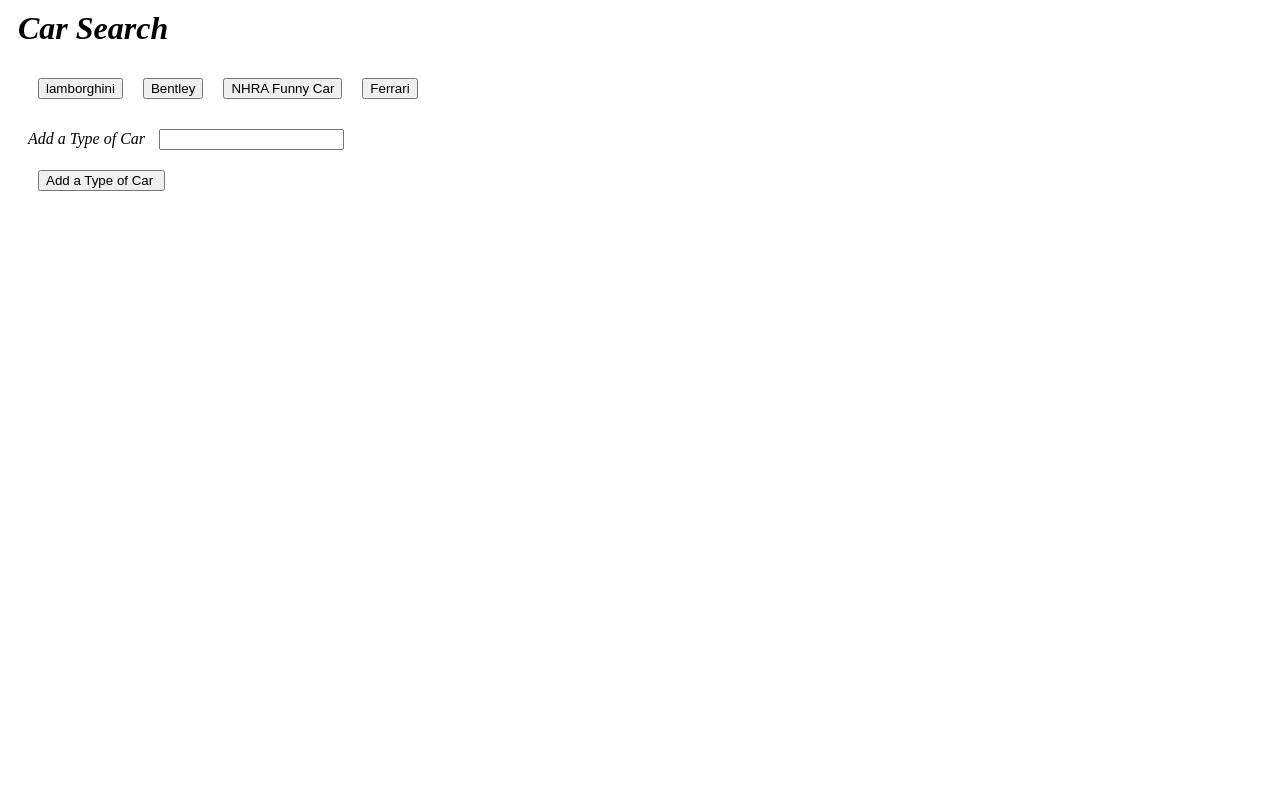
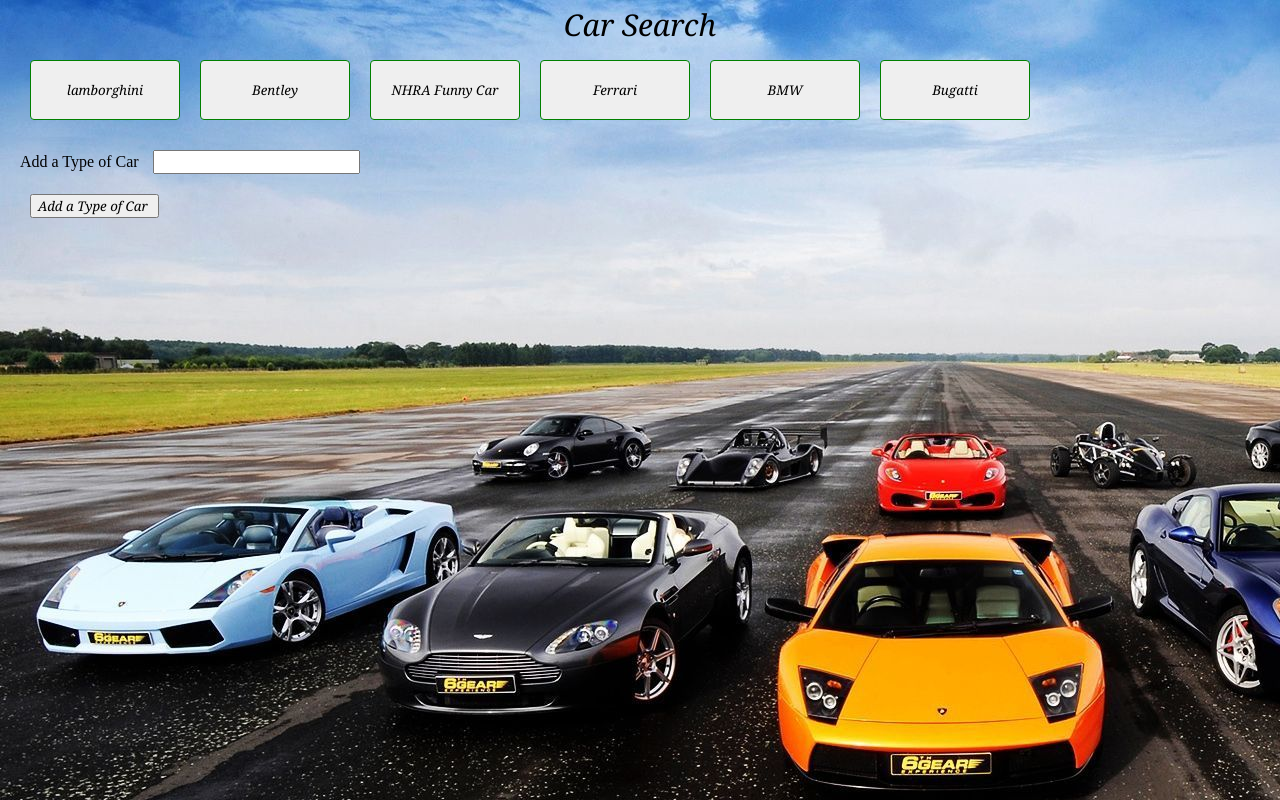
Before and after one commit to cbrooksc/Giphy-API, a plain HTML site: page index.html in a window 1280 px wide. Drawn offline with nearby package versions, Linux system fonts and the light colour scheme.

Commit message:
Add CSS background and change the font style

```diff
--- /dev/null
+++ b/css/reset.css
@@ -0,0 +1,48 @@
+/* http://meyerweb.com/eric/tools/css/reset/
+   v2.0 | 20110126
+   License: none (public domain)
+*/
+
+html, body, div, span, applet, object, iframe,
+h1, h2, h3, h4, h5, h6, p, blockquote, pre,
+a, abbr, acronym, address, big, cite, code,
+del, dfn, em, img, ins, kbd, q, s, samp,
+small, strike, strong, sub, sup, tt, var,
+b, u, i, center,
+dl, dt, dd, ol, ul, li,
+fieldset, form, label, legend,
+table, caption, tbody, tfoot, thead, tr, th, td,
+article, aside, canvas, details, embed,
+figure, figcaption, footer, header, hgroup,
+menu, nav, output, ruby, section, summary,
+time, mark, audio, video {
+	margin: 0;
+	padding: 0;
+	border: 0;
+	font-size: 100%;
+	font: inherit;
+	vertical-align: baseline;
+}
+/* HTML5 display-role reset for older browsers */
+article, aside, details, figcaption, figure,
+footer, header, hgroup, menu, nav, section {
+	display: block;
+}
+body {
+	line-height: 1;
+}
+ol, ul {
+	list-style: none;
+}
+blockquote, q {
+	quotes: none;
+}
+blockquote:before, blockquote:after,
+q:before, q:after {
+	content: '';
+	content: none;
+}
+table {
+	border-collapse: collapse;
+	border-spacing: 0;
+}
--- a/css/style.css
+++ b/css/style.css
@@ -6,3 +6,38 @@ form,
 input {
     margin: 10px;
 }
+
+h1 {
+    color:rgb(blue);
+    text-align: center;
+    font-family: Cambria, Cochin, Georgia, Times, 'Times New Roman', serif;
+    font-size: 30px;
+    font-style: italic
+
+}
+
+
+body {
+    background-image: url("images/collection.png");
+
+
+}
+
+button
+,input {
+
+    font-family: Cambria, Cochin, Georgia, Times, 'Times New Roman', serif;
+    font-style: italic;
+
+}
+
+
+button {
+        border:1px solid green;
+        height:60px ;
+        width: 150px;
+        border-radius: 4px;
+        box-shadow: 5px 5px 5px rgba(0,0,0,0);
+        transition: box-shadow 1s;
+
+}
--- a/index.html
+++ b/index.html
@@ -4,6 +4,7 @@
     <head>
         <meta charset="UTF-8">
         <title>Car Search</title>
+        <link rel="stylesheet" type="text/css" href="css/reset.css" />
         <link rel="stylesheet" type="text/css" href="css/style.css" />
 
 
@@ -12,7 +13,7 @@
     <body>
 
         <div class="container">
-            <h1><strong><em>Car Search</em></strong></h1>
+            <h1>Car Search</h1>
 
             <!-- Cars will Get Dumped Dere  -->
 
@@ -21,18 +22,19 @@
             <div id="buttons-view"></div>
 
             <form id="cars-form">
-                <label for="cars-input"><em>Add a Type of Car</em></label>
+                <label for="cars-input">Add a Type of Car</label>
                 <input type="text" id="cars-input">
                 <br>
 
                 <!-- Button triggers new car to be added -->
                 <input id="add-cars" type="submit" value="Add a Type of Car ">
+
             </form>
             <div id="cars-view"></div>
         </div>
 
 
-
+        <script src="https://maxcdn.bootstrapcdn.com/bootstrap/4.0.0/js/bootstrap.min.js" integrity="sha384-JZR6Spejh4U02d8jOt6vLEHfe/JQGiRRSQQxSfFWpi1MquVdAyjUar5+76PVCmYl" crossorigin="anonymous"></script>
         <script src="https://cdnjs.cloudflare.com/ajax/libs/jquery/3.2.1/jquery.min.js"></script>
         <script src="javascript/api2.js"></script>
     </body>
--- a/javascript/api2.js
+++ b/javascript/api2.js
@@ -1,7 +1,7 @@
 $(document).ready(function() {
 
     //Array of cars
-    var carsArray = ["lamborghini", "Bentley", "NHRA Funny Car", "Ferrari"];
+    var carsArray = ["lamborghini", "Bentley", "NHRA Funny Car", "Ferrari","BMW","Bugatti"];
 
     // Fucntion for displaying the cars data
     function renderBtn() {
```
Also changed, not shown: css/images/collection.png (added), css/images/jaguar.jpg (added), css/images/lambo.jpg (added), css/images/yellow.jpg (added).
